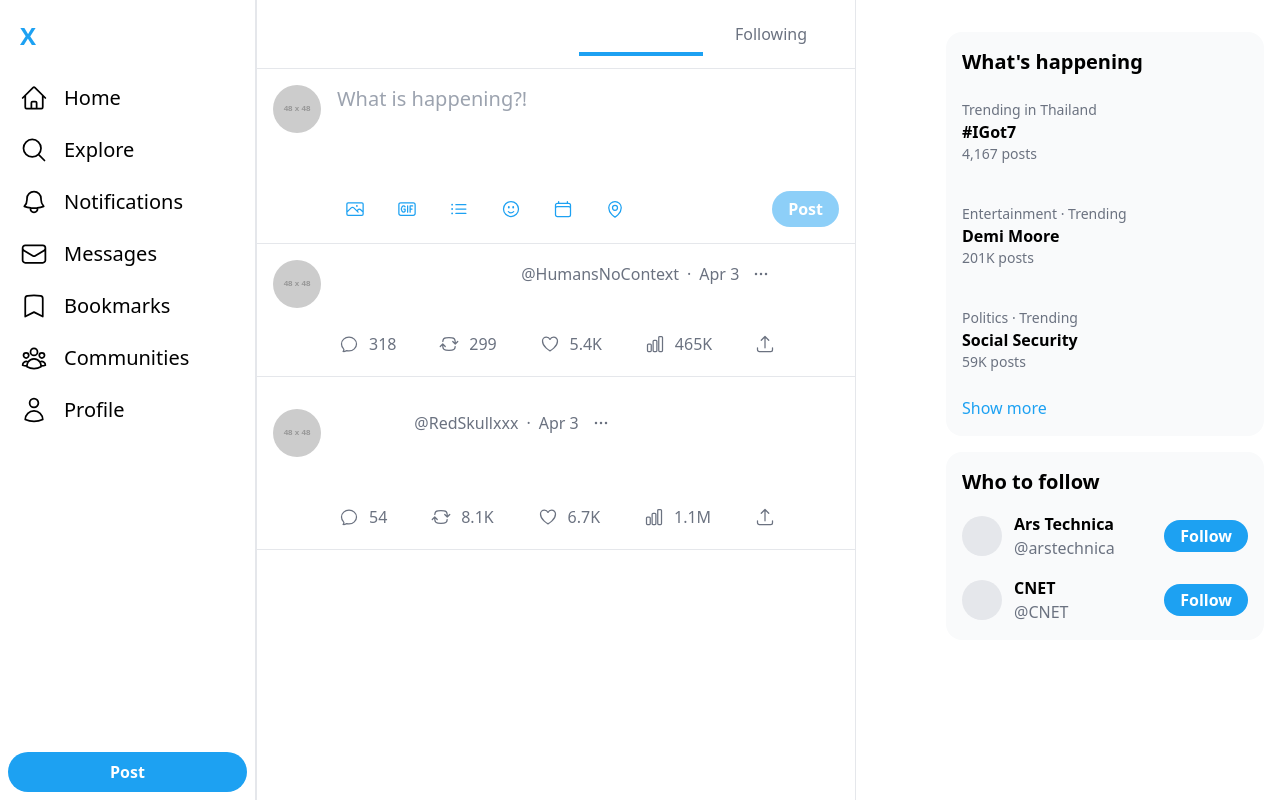
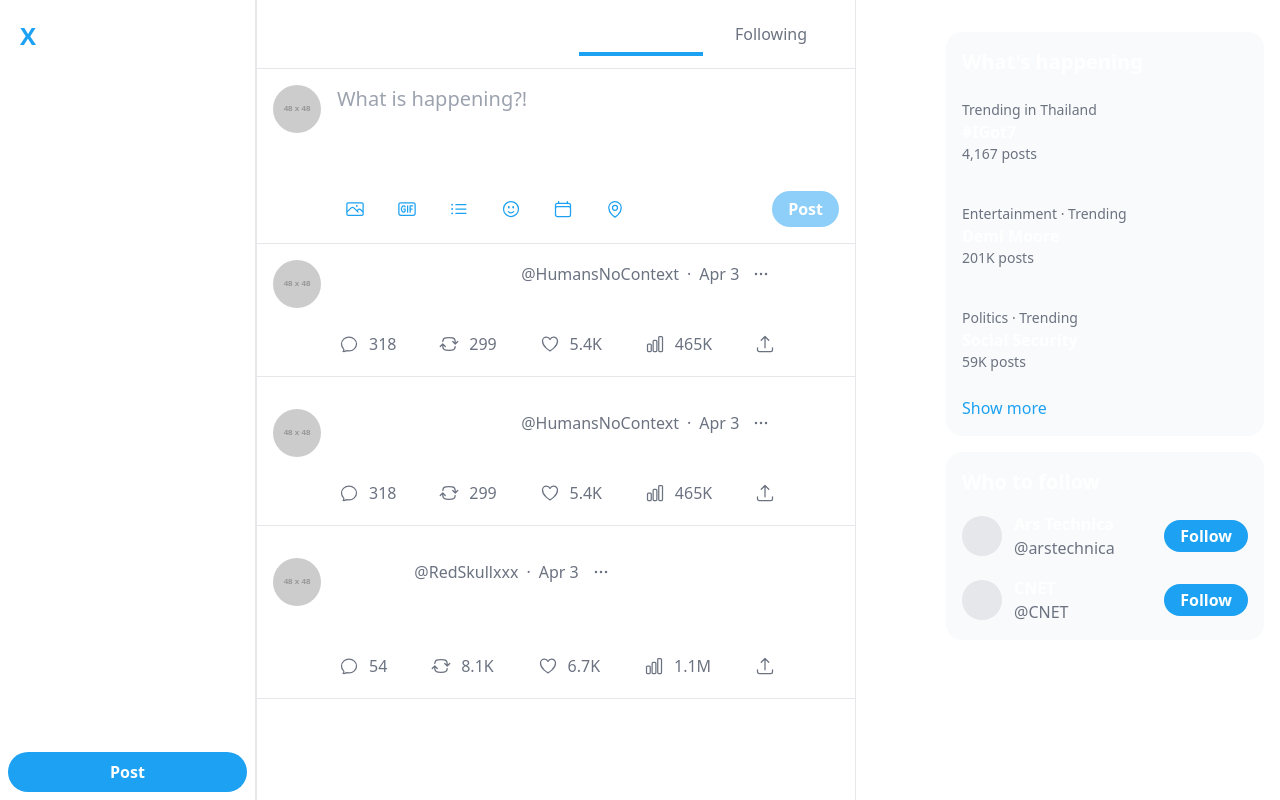
Before and after one commit to boomieindahouse/X-twitter-clone, a Nuxt app: page / in a window 1280 px wide. Built offline with nearby package versions, Linux system fonts and the light colour scheme.

Commit message:
edit text color

```diff
--- a/components/TheSidebar.vue
+++ b/components/TheSidebar.vue
@@ -7,38 +7,38 @@
 
       <nav class="flex-1 mt-2">
         <NuxtLink to="/" class="flex items-center space-x-4 p-3 hover:bg-gray-50 dark:hover:bg-gray-900 rounded-full">
-          <HomeIcon class="w-7 h-7" />
-          <span class="text-xl">Home</span>
+          <HomeIcon class="w-7 h-7 text-white" />
+          <span class="text-xl text-white">Home</span>
         </NuxtLink>
 
         <button class="flex items-center space-x-4 p-3 hover:bg-gray-50 dark:hover:bg-gray-900 rounded-full w-full">
-          <MagnifyingGlassIcon class="w-7 h-7" />
-          <span class="text-xl">Explore</span>
+          <MagnifyingGlassIcon class="w-7 h-7 text-white" />
+          <span class="text-xl text-white">Explore</span>
         </button>
 
         <button class="flex items-center space-x-4 p-3 hover:bg-gray-50 dark:hover:bg-gray-900 rounded-full w-full">
-          <BellIcon class="w-7 h-7" />
-          <span class="text-xl">Notifications</span>
+          <BellIcon class="w-7 h-7 text-white" />
+          <span class="text-xl text-white">Notifications</span>
         </button>
 
         <button class="flex items-center space-x-4 p-3 hover:bg-gray-50 dark:hover:bg-gray-900 rounded-full w-full">
-          <EnvelopeIcon class="w-7 h-7" />
-          <span class="text-xl">Messages</span>
+          <EnvelopeIcon class="w-7 h-7 text-white" />
+          <span class="text-xl text-white">Messages</span>
         </button>
 
         <button class="flex items-center space-x-4 p-3 hover:bg-gray-50 dark:hover:bg-gray-900 rounded-full w-full lg:hidden xl:flex">
-          <BookmarkIcon class="w-7 h-7" />
-          <span class="text-xl">Bookmarks</span>
+          <BookmarkIcon class="w-7 h-7 text-white" />
+          <span class="text-xl text-white">Bookmarks</span>
         </button>
 
         <button class="flex items-center space-x-4 p-3 hover:bg-gray-50 dark:hover:bg-gray-900 rounded-full w-full lg:hidden xl:flex">
-          <UserGroupIcon class="w-7 h-7" />
-          <span class="text-xl">Communities</span>
+          <UserGroupIcon class="w-7 h-7 text-white" />
+          <span class="text-xl text-white">Communities</span>
         </button>
 
         <button class="flex items-center space-x-4 p-3 hover:bg-gray-50 dark:hover:bg-gray-900 rounded-full w-full">
-          <UserIcon class="w-7 h-7" />
-          <span class="text-xl">Profile</span>
+          <UserIcon class="w-7 h-7 text-white" />
+          <span class="text-xl text-white">Profile</span>
         </button>
       </nav>
 
--- a/components/TrendingSidebar.vue
+++ b/components/TrendingSidebar.vue
@@ -2,13 +2,13 @@
   <aside class="w-[350px] fixed right-0 h-screen p-4 overflow-y-auto">
     <div class="sticky top-4">
       <div class="bg-gray-50 dark:bg-gray-900 rounded-2xl p-4 mb-4">
-        <h2 class="text-xl font-bold mb-4">What's happening</h2>
+        <h2 class="text-xl font-bold mb-4 text-white">What's happening</h2>
 
         <div class="space-y-6">
           <ClientOnly>
             <div v-for="trend in trends" :key="trend.id" class="cursor-pointer hover:bg-gray-100 dark:hover:bg-gray-800 -mx-2 p-2 rounded">
               <div class="text-sm text-gray-500">{{ trend.category }}</div>
-              <div class="font-bold">{{ trend.title }}</div>
+              <div class="font-bold text-white">{{ trend.title }}</div>
               <div class="text-sm text-gray-500">{{ trend.posts }} posts</div>
             </div>
           </ClientOnly>
@@ -20,7 +20,7 @@
       </div>
 
       <div class="bg-gray-50 dark:bg-gray-900 rounded-2xl p-4">
-        <h2 class="text-xl font-bold mb-4">Who to follow</h2>
+        <h2 class="text-xl font-bold mb-4 text-white">Who to follow</h2>
 
         <div class="space-y-4">
           <ClientOnly>
@@ -28,7 +28,7 @@
               <div class="flex items-center space-x-3">
                 <div class="w-10 h-10 rounded-full bg-gray-200 dark:bg-gray-700"></div>
                 <div>
-                  <div class="font-bold">{{ user.name }}</div>
+                  <div class="font-bold text-white">{{ user.name }}</div>
                   <div class="text-gray-500">{{ user.handle }}</div>
                 </div>
               </div>
--- a/pages/index.vue
+++ b/pages/index.vue
@@ -92,6 +92,20 @@ const posts = ref([
   {
     id: 2,
     author: {
+      name: 'NO CONTEXT HUMANS',
+      handle: '@HumansNoContext',
+      avatar: 'https://placehold.co/48'
+    },
+    content: 'This is what happens when you block the road...',
+    likes: '5.4K',
+    reposts: '299',
+    replies: '318',
+    views: '465K',
+    createdAt: '2024-04-03T12:00:00Z'
+  },
+  {
+    id: 3,
+    author: {
       name: 'Red Skull',
       handle: '@RedSkullxxx',
       avatar: 'https://placehold.co/48'
```
